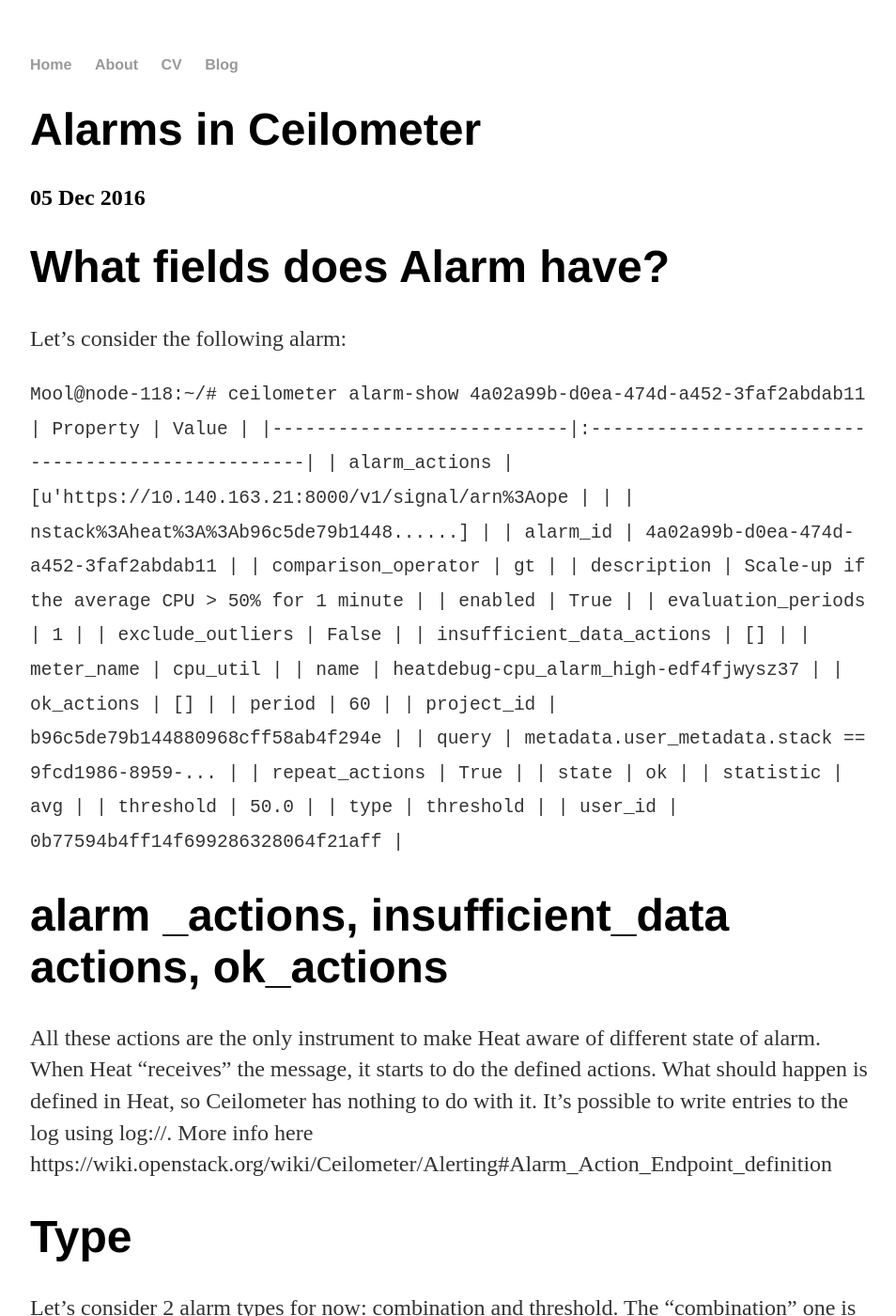
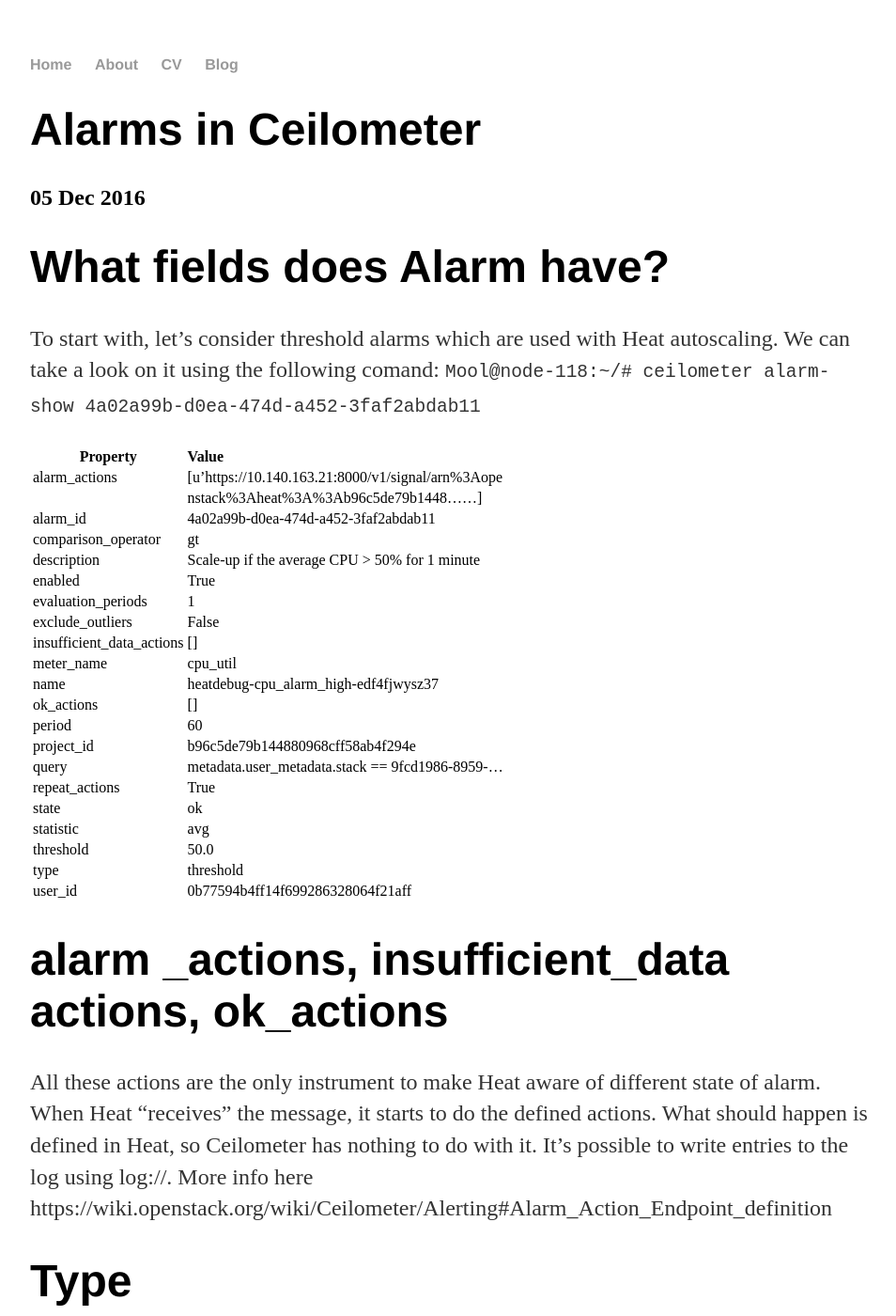
Before and after one commit to nshakhat/nshakhat.github.io, a Jekyll site: the page built from _posts/2016-12-5-alarms.md, in a window 1280 px wide and 1400 px high. Shown: the whole window at 94% size, without its empty margins (160-1114 px from the left). Built offline with Jekyll 4.4.1, drawn with Linux system fonts in a browser that asks for light colours; comment, search, counter and statistics services are not loaded.

Commit message:
Update 2016-12-5-alarms.md

```diff
--- a/_posts/2016-12-5-alarms.md
+++ b/_posts/2016-12-5-alarms.md
@@ -5,11 +5,12 @@
 ---
 
 <h1> What fields does Alarm have? </h1>
-
-Let’s consider the following alarm:
-
+To start with, let's consider threshold alarms which are used with Heat autoscaling.
+We can take a look on it using the following comand:
 <code>
 Mool@node-118:~/# ceilometer alarm-show 4a02a99b-d0ea-474d-a452-3faf2abdab11
+</code>
+
 | Property                  | Value                                             |
 |---------------------------|:--------------------------------------------------|
 | alarm_actions             | [u'https://10.140.163.21:8000/v1/signal/arn%3Aope |
@@ -33,7 +34,7 @@
 | threshold                 | 50.0                                              |
 | type                      | threshold                                         |
 | user_id                   | 0b77594b4ff14f699286328064f21aff                  |
-</code>
+
 
 
 <h1> alarm _actions, insufficient_data actions, ok_actions </h1>
```
